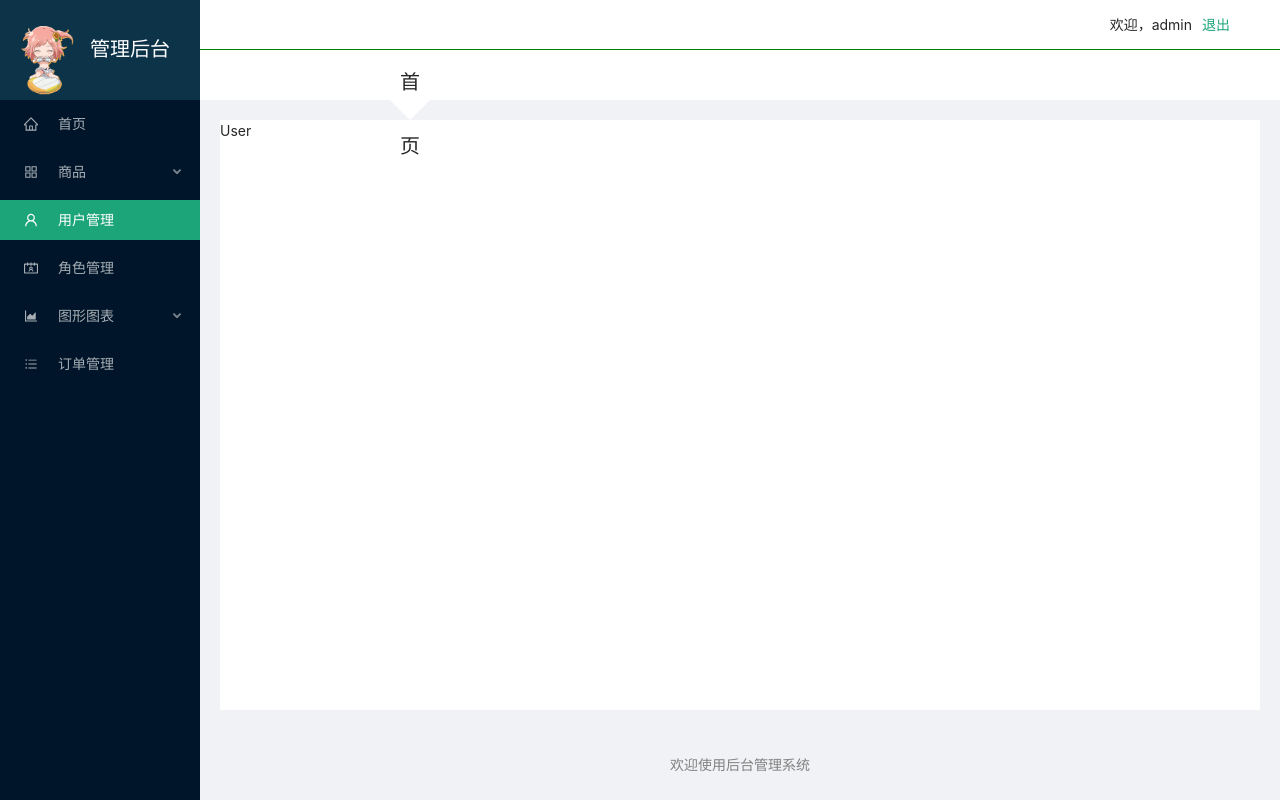
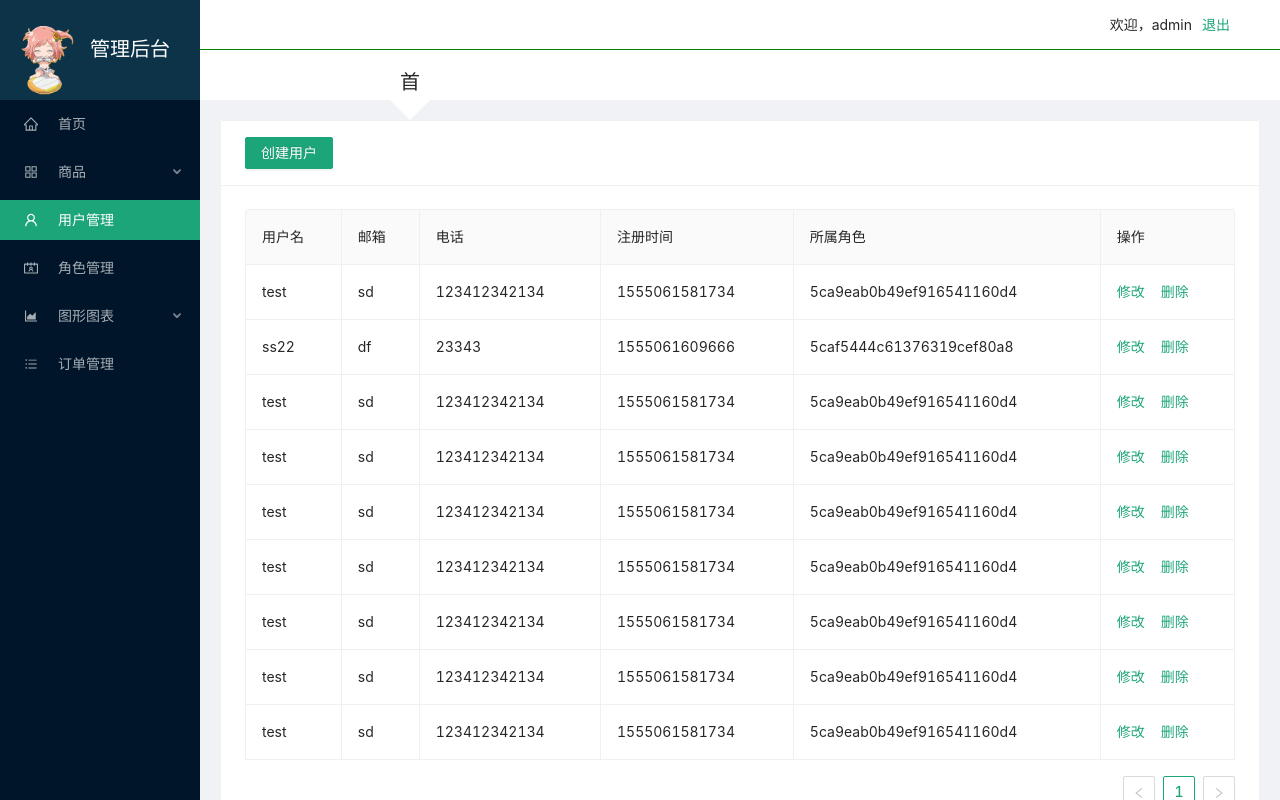
Before and after one commit to AnonymousFatOtaku/testBackend, a React (Create React App) app: page /user in a window 1280 px wide. Built offline with nearby package versions, Linux system fonts and the light colour scheme.

Commit message:
用户管理页面及创建用户对话框

```diff
--- a/src/pages/product/product.jsx
+++ b/src/pages/product/product.jsx
@@ -1,6 +1,7 @@
 // 商品管理路由
 import React, {Component} from "react";
 import {Button, Card, Table, Tag, Space, Select, Input, Modal} from 'antd';
+import {PlusOutlined} from '@ant-design/icons';
 
 export default class Product extends Component {
   render() {
@@ -141,7 +142,7 @@ export default class Product extends Component {
     // 顶部右侧按钮
     const extra = (
       <div>
-        <Button type='primary'>添加</Button>
+        <Button type='primary' icon={<PlusOutlined/>} onClick={this.addCategory}>添加商品</Button>
       </div>
     )
 
--- a/src/pages/user/user.jsx
+++ b/src/pages/user/user.jsx
@@ -1,12 +1,215 @@
 // 用户管理路由
 import React, {Component} from "react";
+import {Button, Card, Space, Table, Modal, Select, Input, Form} from 'antd';
+import {FormInstance} from 'antd/lib/form';
+import './user.less'
 
 export default class User extends Component {
+
+  state = {visible: false};
+
+  showModal = () => {
+    this.setState({
+      visible: true,
+    });
+  };
+
+  handleOk = e => {
+    console.log(e);
+    this.setState({
+      visible: false,
+    });
+  };
+
+  handleCancel = e => {
+    console.log(e);
+    this.setState({
+      visible: false,
+    });
+  };
+
+  onFinish = values => {
+    console.log(values);
+  };
+
   render() {
+
+    const columns = [
+      {
+        title: '用户名',
+        dataIndex: 'username',
+        key: 'username',
+      },
+      {
+        title: '邮箱',
+        dataIndex: 'email',
+        key: 'email',
+      },
+      {
+        title: '电话',
+        dataIndex: 'phone',
+        key: 'phone',
+      },
+      {
+        title: '注册时间',
+        dataIndex: 'create_time',
+        key: 'create_time',
+      },
+      {
+        title: '所属角色',
+        dataIndex: 'role_id',
+        key: 'role_id',
+      },
+      {
+        title: '操作',
+        key: 'action',
+        render: () => (
+          <Space size="middle">
+            <a>修改</a>
+            <a>删除</a>
+          </Space>
+        ),
+      },
+    ];
+
+    const data = [
+      {
+        "_id": "5cb05b4db6ed8c44f42c9af2",
+        "username": "test",
+        "password": "202cb962ac59075b964b07152d234b70",
+        "phone": "123412342134",
+        "email": "sd",
+        "role_id": "5ca9eab0b49ef916541160d4",
+        "create_time": 1555061581734,
+        "__v": 0
+      },
+      {
+        "_id": "5cb05b69b6ed8c44f42c9af3",
+        "username": "ss22",
+        "password": "123",
+        "phone": "23343",
+        "email": "df",
+        "role_id": "5caf5444c61376319cef80a8",
+        "create_time": 1555061609666,
+        "__v": 0
+      },
+      {
+        "_id": "5cb05b4db6ed8c44f42c9af2",
+        "username": "test",
+        "password": "202cb962ac59075b964b07152d234b70",
+        "phone": "123412342134",
+        "email": "sd",
+        "role_id": "5ca9eab0b49ef916541160d4",
+        "create_time": 1555061581734,
+        "__v": 0
+      },
+      {
+        "_id": "5cb05b4db6ed8c44f42c9af2",
+        "username": "test",
+        "password": "202cb962ac59075b964b07152d234b70",
+        "phone": "123412342134",
+        "email": "sd",
+        "role_id": "5ca9eab0b49ef916541160d4",
+        "create_time": 1555061581734,
+        "__v": 0
+      },
+      {
+        "_id": "5cb05b4db6ed8c44f42c9af2",
+        "username": "test",
+        "password": "202cb962ac59075b964b07152d234b70",
+        "phone": "123412342134",
+        "email": "sd",
+        "role_id": "5ca9eab0b49ef916541160d4",
+        "create_time": 1555061581734,
+        "__v": 0
+      },
+      {
+        "_id": "5cb05b4db6ed8c44f42c9af2",
+        "username": "test",
+        "password": "202cb962ac59075b964b07152d234b70",
+        "phone": "123412342134",
+        "email": "sd",
+        "role_id": "5ca9eab0b49ef916541160d4",
+        "create_time": 1555061581734,
+        "__v": 0
+      },
+      {
+        "_id": "5cb05b4db6ed8c44f42c9af2",
+        "username": "test",
+        "password": "202cb962ac59075b964b07152d234b70",
+        "phone": "123412342134",
+        "email": "sd",
+        "role_id": "5ca9eab0b49ef916541160d4",
+        "create_time": 1555061581734,
+        "__v": 0
+      },
+      {
+        "_id": "5cb05b4db6ed8c44f42c9af2",
+        "username": "test",
+        "password": "202cb962ac59075b964b07152d234b70",
+        "phone": "123412342134",
+        "email": "sd",
+        "role_id": "5ca9eab0b49ef916541160d4",
+        "create_time": 1555061581734,
+        "__v": 0
+      },
+      {
+        "_id": "5cb05b4db6ed8c44f42c9af2",
+        "username": "test",
+        "password": "202cb962ac59075b964b07152d234b70",
+        "phone": "123412342134",
+        "email": "sd",
+        "role_id": "5ca9eab0b49ef916541160d4",
+        "create_time": 1555061581734,
+        "__v": 0
+      },
+    ];
+
+    // 顶部左侧按钮
+    const title = (
+      <div>
+        <Button type='primary' onClick={this.showModal}>创建用户</Button>
+      </div>
+    )
+
+    const {Option} = Select;
+
+    function handleChange(value) {
+      console.log(`selected ${value}`);
+    }
+
     return (
-      <div>
-        User
-      </div>
+      <Card title={title}>
+        <Table columns={columns} dataSource={data} bordered/>
+        <Modal title="添加用户" visible={this.state.visible} onOk={this.handleOk} onCancel={this.handleCancel}>
+          <Form ref={this.formRef} name="control-ref" onFinish={this.onFinish}>
+            <Form.Item name="note" label="用户名：" rules={[{}]}>
+              <Input placeholder="请输入用户名" style={{width: 400, float: "right"}}/>
+            </Form.Item>
+            <Form.Item name="note" label="密码：" rules={[{}]}>
+              <Input placeholder="请输入密码" style={{width: 400, float: "right"}}/>
+            </Form.Item>
+            <Form.Item name="note" label="手机号：" rules={[{}]}>
+              <Input placeholder="请输入手机号" style={{width: 400, float: "right"}}/>
+            </Form.Item>
+            <Form.Item name="note" label="邮箱：" rules={[{}]}>
+              <Input placeholder="请输入邮箱" style={{width: 400, float: "right"}}/>
+            </Form.Item>
+            <Form.Item name="gender" label="角色：" rules={[{}]}>
+              <Select
+                placeholder="Select a option and change input text above"
+                onChange={this.onGenderChange}
+                allowClear
+                style={{width: 400, float: "right"}}
+              >
+                <Option value="male">male</Option>
+                <Option value="female">female</Option>
+                <Option value="other">other</Option>
+              </Select>
+            </Form.Item>
+          </Form>
+        </Modal>
+      </Card>
     )
   }
 }
--- /dev/null
+++ b/src/pages/user/user.less
@@ -0,0 +1,4 @@
+.ant-form-item-label {
+  width: 70px;
+  text-align: right;
+}
```
